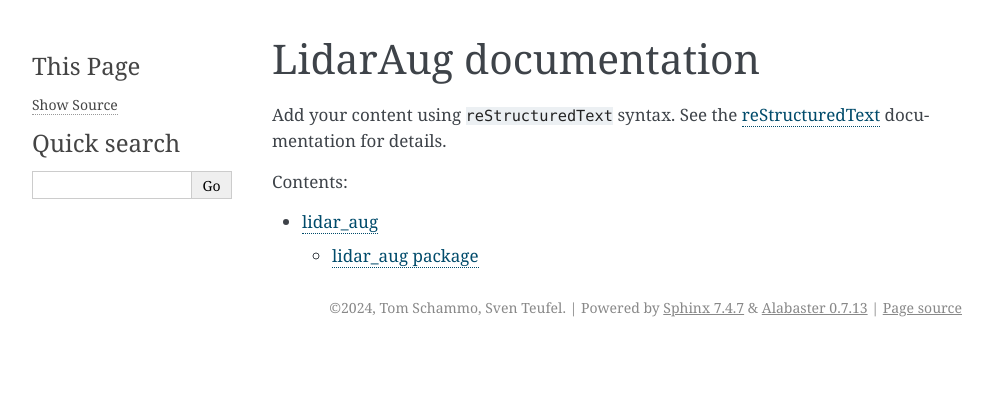
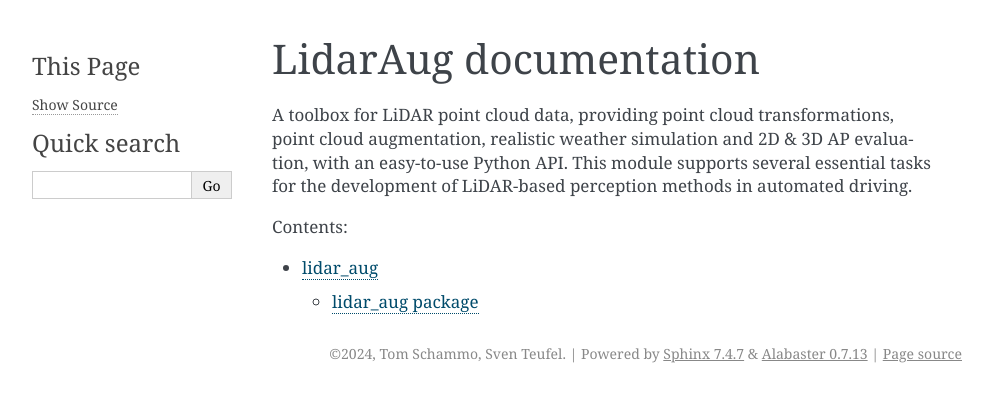
Before and after one commit to ekut-es/LidarAug, a Sphinx documentation site: the page built from docs/index.rst, in a window 1280 px wide. Shown: the top 402 px of the page, without its empty margins (148-1141 px from the left). Built offline with Sphinx 7.4.7, drawn with Linux system fonts in a browser that asks for light colours.

Commit message:
docs: Improve documentation landing page

```diff
--- a/docs/index.rst
+++ b/docs/index.rst
@@ -6,9 +6,11 @@
 LidarAug documentation
 ======================
 
-Add your content using ``reStructuredText`` syntax. See the
-`reStructuredText <https://www.sphinx-doc.org/en/master/usage/restructuredtext/index.html>`_
-documentation for details.
+A toolbox for LiDAR point cloud data, providing point cloud
+transformations, point cloud augmentation, realistic weather simulation
+and 2D & 3D AP evaluation, with an easy-to-use Python API. This module
+supports several essential tasks for the development of LiDAR-based
+perception methods in automated driving.
 
 .. toctree::
    :maxdepth: 2
```
